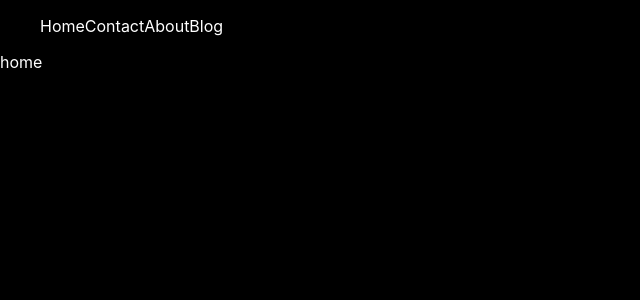
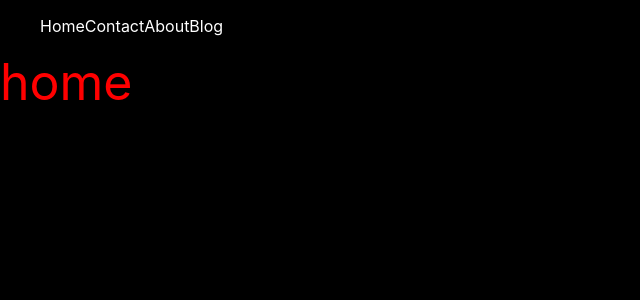
Before and after one commit to priyanshu938/nextjs-tutorial, a Next.js app: page /home in a window 1280 px wide. Shown: the top 300 px of the page, without its empty margins (0-640 px from the left). Built offline with nearby package versions, Linux system fonts and the light colour scheme.

Commit message:
add css in next js

```diff
--- a/pages/home.js
+++ b/pages/home.js
@@ -1,11 +1,14 @@
 import React from "react";
 import Navbar from "../components/Navbar";
-
+import styles from "../styles/Home.module.css";
 const home = () => {
   return (
     <div>
-     <Navbar />
-     home
+      <Navbar />
+      {
+        //we can apply multiple classes on one component like below
+      }
+      <div className={`${styles.home} ${styles.homeBg}`}>home</div>
     </div>
   );
 };
--- a/styles/Home.module.css
+++ b/styles/Home.module.css
@@ -115,6 +115,13 @@
   }
 }
 
+.home{
+    color: red;
+}
+.homeBg{
+    font-size: 50px;
+}
+
 @media (prefers-color-scheme: dark) {
   .card,
   .footer {
```
